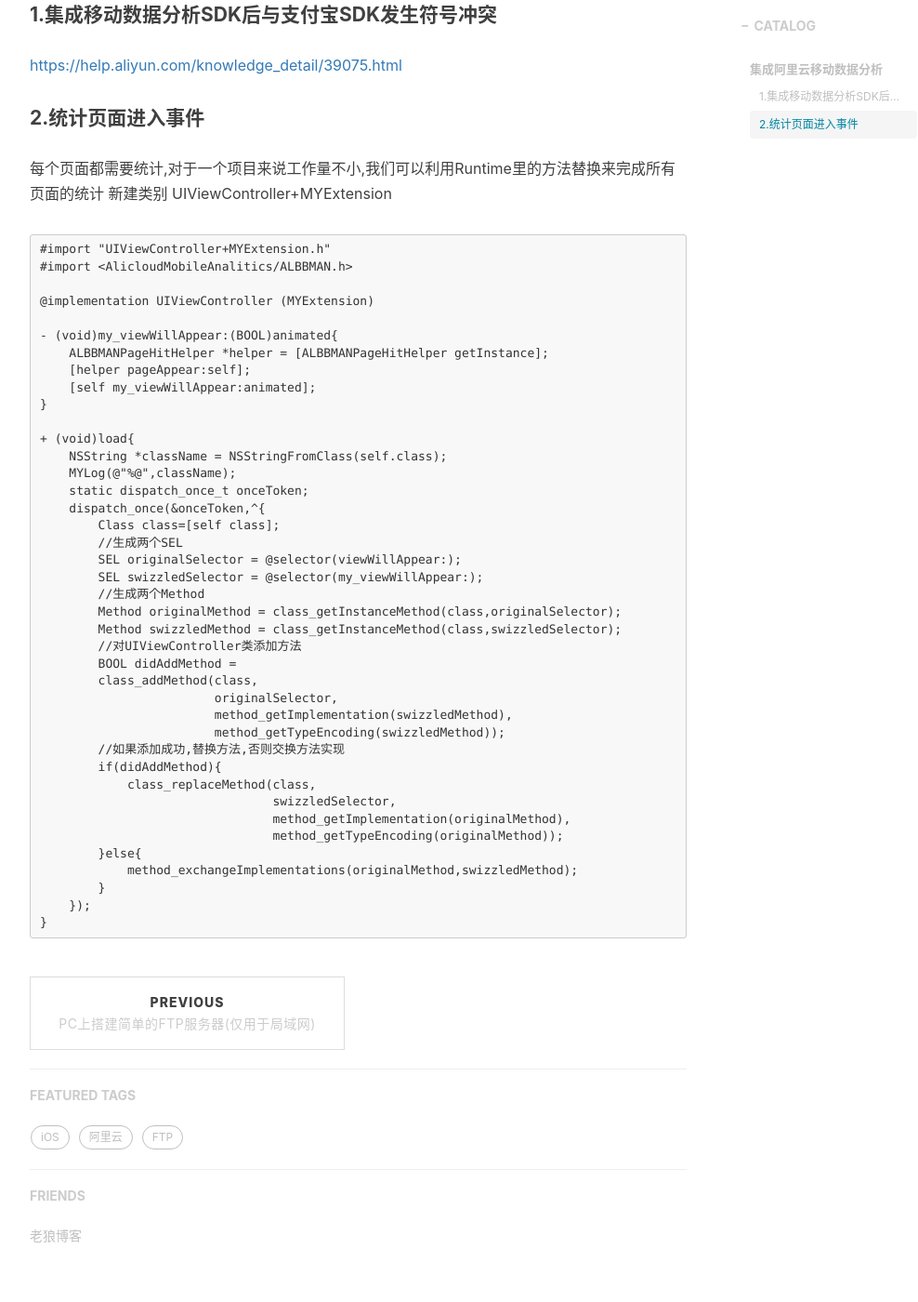
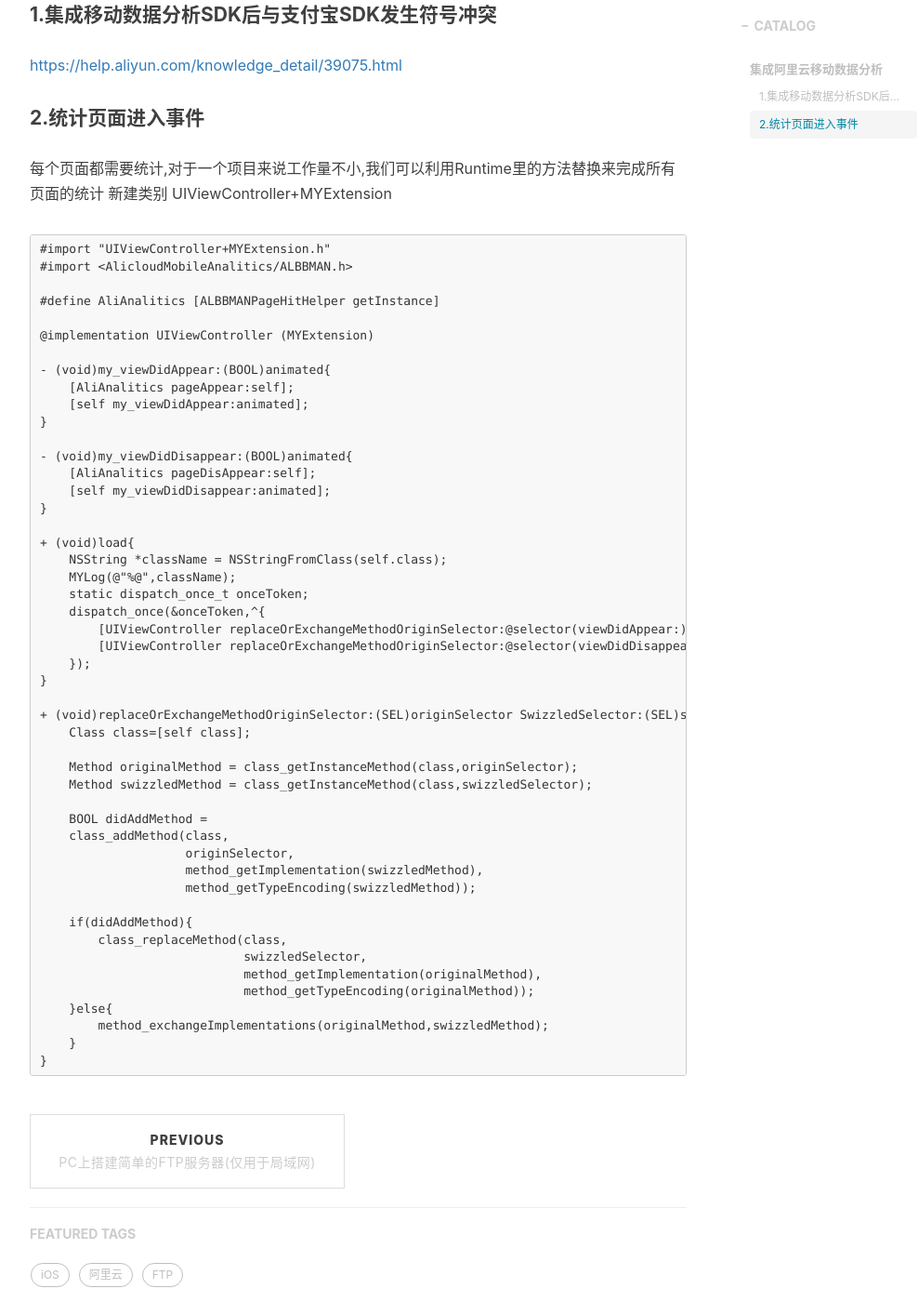
Before and after one commit to fandongtongxue/fandongtongxue.github.io, a Jekyll site: the page built from _posts/2017-07-18-iOS-AliAnalitics.md, in a window 1280 px wide and 1400 px high, scrolled down 619 px. Shown: the whole window at 93% size, without its empty margins (233-1221 px from the left). Built offline with Jekyll 4.4.1, drawn with Linux system fonts in a browser that asks for light colours; nearby versions of some CDN libraries; comment, search, counter and statistics services are not loaded.

Commit message:
升级阿里云文章

`````diff
--- a/_posts/2017-07-18-iOS-AliAnalitics.md
+++ b/_posts/2017-07-18-iOS-AliAnalitics.md
@@ -24,12 +24,18 @@ UIViewController+MYExtension
 #import "UIViewController+MYExtension.h"
 #import <AlicloudMobileAnalitics/ALBBMAN.h>
 
+#define AliAnalitics [ALBBMANPageHitHelper getInstance]
+
 @implementation UIViewController (MYExtension)
 
-- (void)my_viewWillAppear:(BOOL)animated{
-    ALBBMANPageHitHelper *helper = [ALBBMANPageHitHelper getInstance];
-    [helper pageAppear:self];
-    [self my_viewWillAppear:animated];
+- (void)my_viewDidAppear:(BOOL)animated{
+    [AliAnalitics pageAppear:self];
+    [self my_viewDidAppear:animated];
+}
+
+- (void)my_viewDidDisappear:(BOOL)animated{
+    [AliAnalitics pageDisAppear:self];
+    [self my_viewDidDisappear:animated];
 }
 
 + (void)load{
@@ -37,28 +43,30 @@ UIViewController+MYExtension
     MYLog(@"%@",className);
     static dispatch_once_t onceToken;
     dispatch_once(&onceToken,^{
-        Class class=[self class];
-        //生成两个SEL
-        SEL originalSelector = @selector(viewWillAppear:);
-        SEL swizzledSelector = @selector(my_viewWillAppear:);
-        //生成两个Method
-        Method originalMethod = class_getInstanceMethod(class,originalSelector);
-        Method swizzledMethod = class_getInstanceMethod(class,swizzledSelector);
-        //对UIViewController类添加方法
-        BOOL didAddMethod =
-        class_addMethod(class,
-                        originalSelector,
-                        method_getImplementation(swizzledMethod),
-                        method_getTypeEncoding(swizzledMethod));
-        //如果添加成功,替换方法,否则交换方法实现
-        if(didAddMethod){
-            class_replaceMethod(class,
-                                swizzledSelector,
-                                method_getImplementation(originalMethod),
-                                method_getTypeEncoding(originalMethod));
-        }else{
-            method_exchangeImplementations(originalMethod,swizzledMethod);
-        }
+        [UIViewController replaceOrExchangeMethodOriginSelector:@selector(viewDidAppear:) SwizzledSelector:@selector(my_viewDidAppear:)];
+        [UIViewController replaceOrExchangeMethodOriginSelector:@selector(viewDidDisappear:) SwizzledSelector:@selector(my_viewDidDisappear:)];
     });
 }
+
++ (void)replaceOrExchangeMethodOriginSelector:(SEL)originSelector SwizzledSelector:(SEL)swizzledSelector{
+    Class class=[self class];
+
+    Method originalMethod = class_getInstanceMethod(class,originSelector);
+    Method swizzledMethod = class_getInstanceMethod(class,swizzledSelector);
+
+    BOOL didAddMethod =
+    class_addMethod(class,
+                    originSelector,
+                    method_getImplementation(swizzledMethod),
+                    method_getTypeEncoding(swizzledMethod));
+
+    if(didAddMethod){
+        class_replaceMethod(class,
+                            swizzledSelector,
+                            method_getImplementation(originalMethod),
+                            method_getTypeEncoding(originalMethod));
+    }else{
+        method_exchangeImplementations(originalMethod,swizzledMethod);
+    }
+}
 ````
`````
